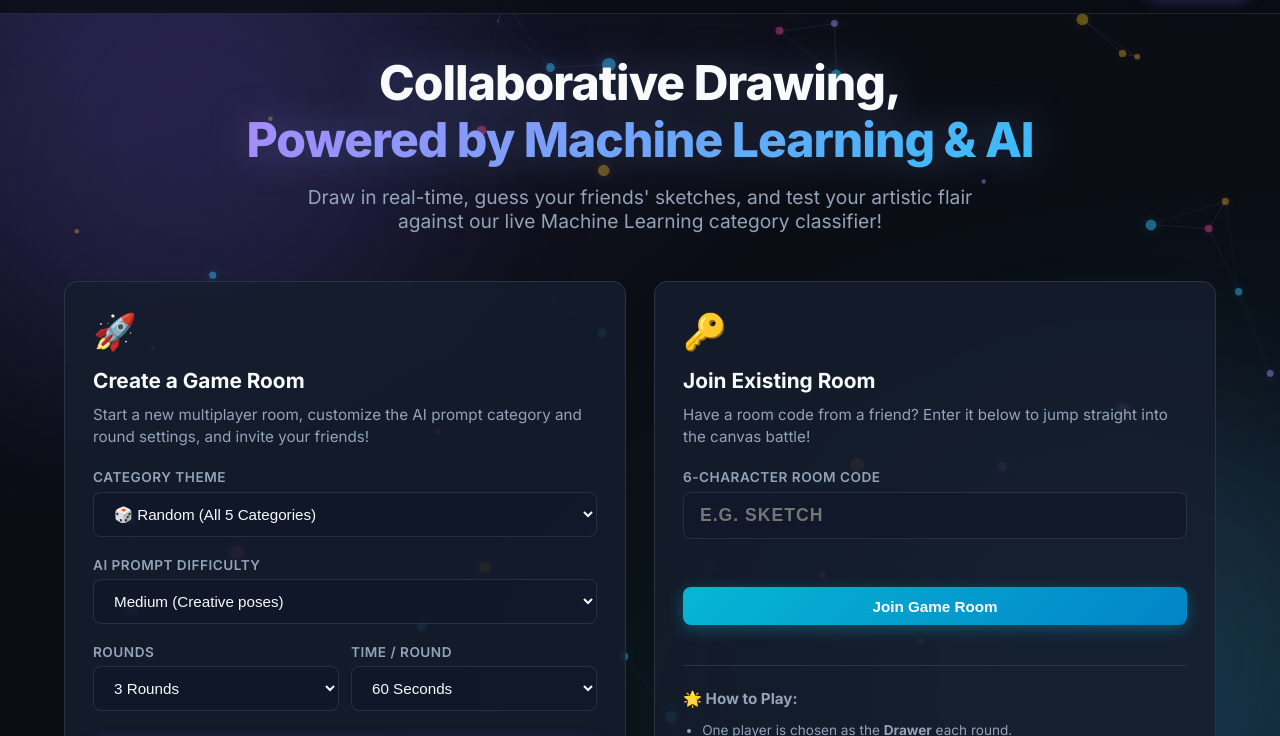
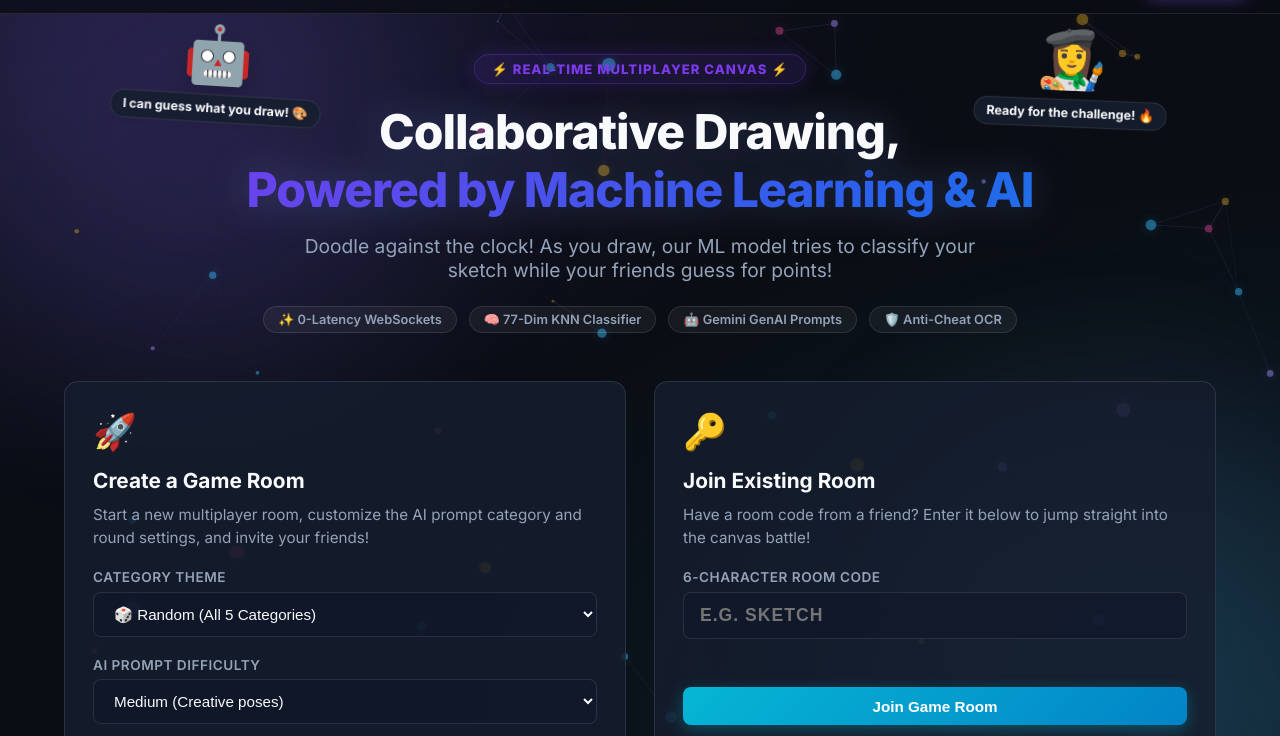
Before and after one commit to Jaya-Shivaani/SketchAI, a plain HTML site: page Frontend/index.html in a window 1280 px wide. Shown: the part 59-795 px from the top of the page. Drawn offline with Linux system fonts and the light colour scheme; files that its build step writes are made by us from their sources; no server answers; files whose address does not match are found by name.

Commit message:
Mass UI overhaul: High-contrast moving animated gradient text, floating interactive mascots, feature badges, and gamified header

```diff
--- a/Frontend/css/styles.css
+++ b/Frontend/css/styles.css
@@ -579,6 +579,152 @@ body::after {
   50% { filter: drop-shadow(0 0 35px rgba(56, 189, 248, 0.45)); }
 }
 
+/* Hero Mascot & Mass Gaming Banner Animations */
+.mascot-container {
+  position: relative;
+  width: 100%;
+  max-width: 1100px;
+  margin: 0 auto;
+  pointer-events: none;
+}
+
+.mascot {
+  position: absolute;
+  top: -20px;
+  display: flex;
+  flex-direction: column;
+  align-items: center;
+  z-index: 15;
+  pointer-events: auto;
+  animation: floatMascot 4s ease-in-out infinite alternate;
+}
+
+.mascot-left {
+  left: 20px;
+}
+
+.mascot-right {
+  right: 20px;
+  animation-duration: 4.8s;
+  animation-delay: -2s;
+}
+
+@media (max-width: 900px) {
+  .mascot { display: none; }
+}
+
+.mascot-avatar {
+  font-size: 3.5rem;
+  filter: drop-shadow(0 10px 15px rgba(0, 0, 0, 0.25));
+  transition: transform 0.3s cubic-bezier(0.34, 1.56, 0.64, 1);
+  cursor: pointer;
+}
+
+.mascot:hover .mascot-avatar {
+  transform: scale(1.25) rotate(8deg);
+}
+
+.mascot-speech {
+  margin-top: 6px;
+  background: var(--bg-card);
+  border: 1px solid var(--border-color);
+  padding: 6px 12px;
+  border-radius: 14px;
+  font-size: 0.8rem;
+  font-weight: 700;
+  color: var(--text-main);
+  box-shadow: 0 4px 12px rgba(0, 0, 0, 0.1);
+  white-space: nowrap;
+  animation: speechBob 2.5s ease-in-out infinite alternate;
+}
+
+@keyframes floatMascot {
+  0% { transform: translateY(0px) rotate(0deg); }
+  100% { transform: translateY(-16px) rotate(4deg); }
+}
+
+@keyframes speechBob {
+  0% { transform: scale(0.98); }
+  100% { transform: scale(1.02); }
+}
+
+.hero-badge {
+  display: inline-block;
+  background: rgba(124, 58, 237, 0.12);
+  border: 1px solid rgba(124, 58, 237, 0.3);
+  color: #7c3aed;
+  font-weight: 800;
+  font-size: 0.82rem;
+  padding: 6px 16px;
+  border-radius: 20px;
+  margin-bottom: 1.2rem;
+  text-transform: uppercase;
+  letter-spacing: 1px;
+  box-shadow: 0 0 20px rgba(124, 58, 237, 0.2);
+}
+
+body.light-theme .hero-badge {
+  background: rgba(124, 58, 237, 0.08);
+  border-color: rgba(124, 58, 237, 0.25);
+  color: #6d28d9;
+}
+
+/* High Contrast Vibrant Mass Gradient Title */
+.hero-gradient-text {
+  background: linear-gradient(135deg, #7c3aed 0%, #2563eb 35%, #06b6d4 70%, #ec4899 100%);
+  background-size: 300% 300%;
+  -webkit-background-clip: text;
+  -webkit-text-fill-color: transparent;
+  animation: gradientShift 6s ease infinite alternate;
+  display: inline-block;
+  font-weight: 900;
+}
+
+body.light-theme .hero-gradient-text {
+  background: linear-gradient(135deg, #6d28d9 0%, #1d4ed8 40%, #0284c7 75%, #db2777 100%);
+  background-size: 300% 300%;
+  -webkit-background-clip: text;
+  -webkit-text-fill-color: transparent;
+  animation: gradientShift 6s ease infinite alternate;
+}
+
+@keyframes gradientShift {
+  0% { background-position: 0% 50%; }
+  50% { background-position: 100% 50%; }
+  100% { background-position: 0% 50%; }
+}
+
+.hero-tags {
+  display: flex;
+  flex-wrap: wrap;
+  justify-content: center;
+  gap: 0.75rem;
+  margin-top: 1.5rem;
+}
+
+.tag-item {
+  background: rgba(255, 255, 255, 0.05);
+  border: 1px solid var(--border-color);
+  border-radius: 20px;
+  padding: 5px 14px;
+  font-size: 0.8rem;
+  font-weight: 600;
+  color: var(--text-muted);
+  transition: all 0.2s ease;
+}
+
+.tag-item:hover {
+  border-color: var(--accent-purple);
+  color: var(--text-main);
+  transform: translateY(-2px);
+}
+
+body.light-theme .tag-item {
+  background: rgba(0, 0, 0, 0.03);
+  border-color: rgba(0, 0, 0, 0.1);
+  color: #475569;
+}
+
 .navbar, .hero-container, .modal-overlay, footer {
   position: relative;
   z-index: 10;
--- a/Frontend/index.html
+++ b/Frontend/index.html
@@ -35,16 +35,37 @@
 
   <!-- Hero Section -->
   <main class="hero-container">
+    <!-- Floating Gamified Characters -->
+    <div class="mascot-container">
+      <div class="mascot mascot-left" title="AI Robot Master">
+        <div class="mascot-avatar">🤖</div>
+        <div class="mascot-speech">I can guess what you draw! 🎨</div>
+      </div>
+      <div class="mascot mascot-right" title="Player Artist">
+        <div class="mascot-avatar">👩‍🎨</div>
+        <div class="mascot-speech">Ready for the challenge! 🔥</div>
+      </div>
+    </div>
+
     <div class="hero-header">
+      <div class="hero-badge">⚡ Real-Time Multiplayer Canvas ⚡</div>
       <h1 class="hero-title">
         Collaborative Drawing, <br>
-        <span style="background:linear-gradient(135deg, #a78bfa, #38bdf8); -webkit-background-clip:text; -webkit-text-fill-color:transparent;">
+        <span class="hero-gradient-text">
           Powered by Machine Learning & AI
         </span>
       </h1>
       <p class="hero-subtitle" id="hero-game-description">
-        Draw in real-time, guess your friends' sketches, and test your artistic flair against our live Machine Learning category classifier!
+        Doodle against the clock! As you draw, our ML model tries to classify your sketch while your friends guess for points!
       </p>
+
+      <!-- Live Floating Badges -->
+      <div class="hero-tags">
+        <span class="tag-item">✨ 0-Latency WebSockets</span>
+        <span class="tag-item">🧠 77-Dim KNN Classifier</span>
+        <span class="tag-item">🤖 Gemini GenAI Prompts</span>
+        <span class="tag-item">🛡️ Anti-Cheat OCR</span>
+      </div>
     </div>
 
     <!-- Quick Action Cards: Create & Join -->
```
